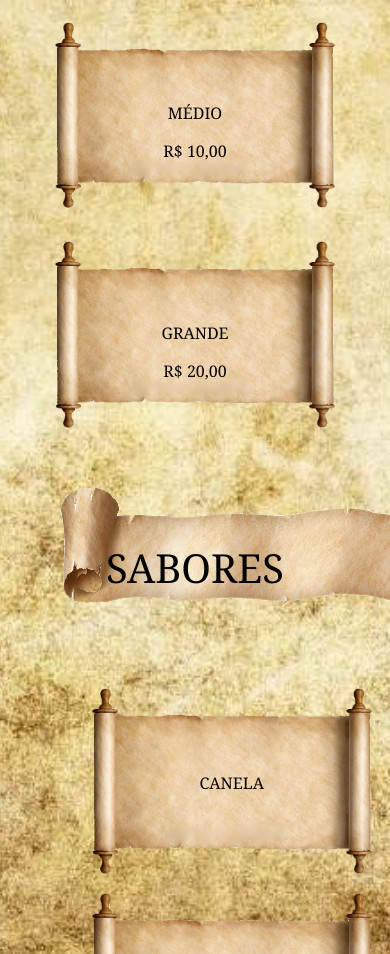
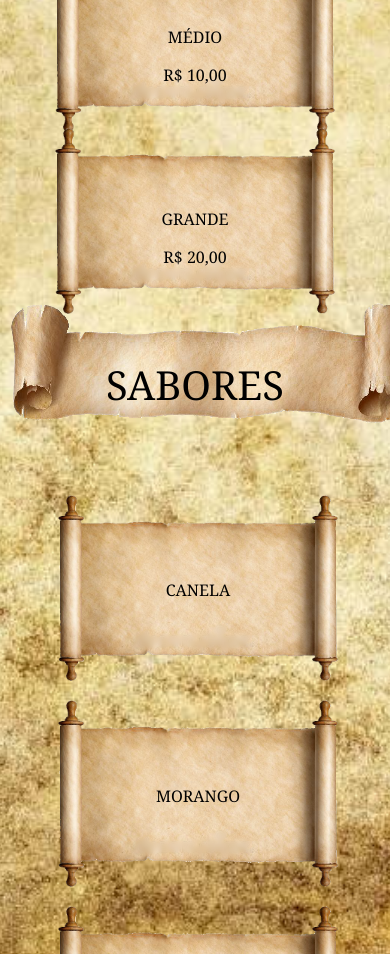
Before and after one commit to OkLia/entropia-bebidas, a plain HTML site: page index.html in a window 390 px wide. Shown: the part 1046-2000 px from the top of the page. Drawn offline with Linux system fonts and the light colour scheme; a web font is replaced by a local one.

Commit message:
Update style.css

```diff
--- a/style.css
+++ b/style.css
@@ -25,9 +25,14 @@ body{
     padding-bottom: 0px;
 
 }
+main{
+    align-content: center;
+    align-items: center;
+    align-self: center;
+}
 .sabores{
     position: relative;
-    font-family: 'Cambria', 'Cochin','Georgia', 'Times', 'Times New Roman', serif;
+    font-family: Cambria, Cochin, Georgia, Times, 'Times New Roman', serif;
     font-size: 40px;
     text-align: center;
     padding:auto;
@@ -44,7 +49,7 @@ body{
     align-items: center;
     text-align: center;
     margin: auto;
-    font-family: 'Georgia', 'Times New Roman', 'Times', serif;
+    font-family: Georgia, 'Times New Roman', Times, serif;
 }
 .container2{
     display: flex;
@@ -56,7 +61,7 @@ body{
     margin: auto 9% auto 9%;
     height: auto;
     width: auto;
-    font-family: 'Georgia', 'Times New Roman', 'Times', serif;}
+    font-family: Georgia, 'Times New Roman', Times, serif;}
 .preço{
     height: auto;
     margin:auto;
@@ -76,7 +81,7 @@ body{
 
 .contato{
     position: relative;
-    font-family: 'Courier New', 'Courier', monospace;
+    font-family: 'Courier New', Courier, monospace;
     font-size: 40px;
     text-align: center;
     padding:auto;
@@ -101,10 +106,18 @@ body{
         flex-flow: wrap;
         margin: auto;
     }
+    .container2{
+        display: flex;
+        flex-flow: wrap;
+        margin: auto;
+    }
     .preço{
-        margin: 30px;
+        margin: 3%;
     }
     .sabores{
-        margin: 50px;
+        margin: auto;
+    }
+    .number{
+        margin: auto;
     }
 }
```
